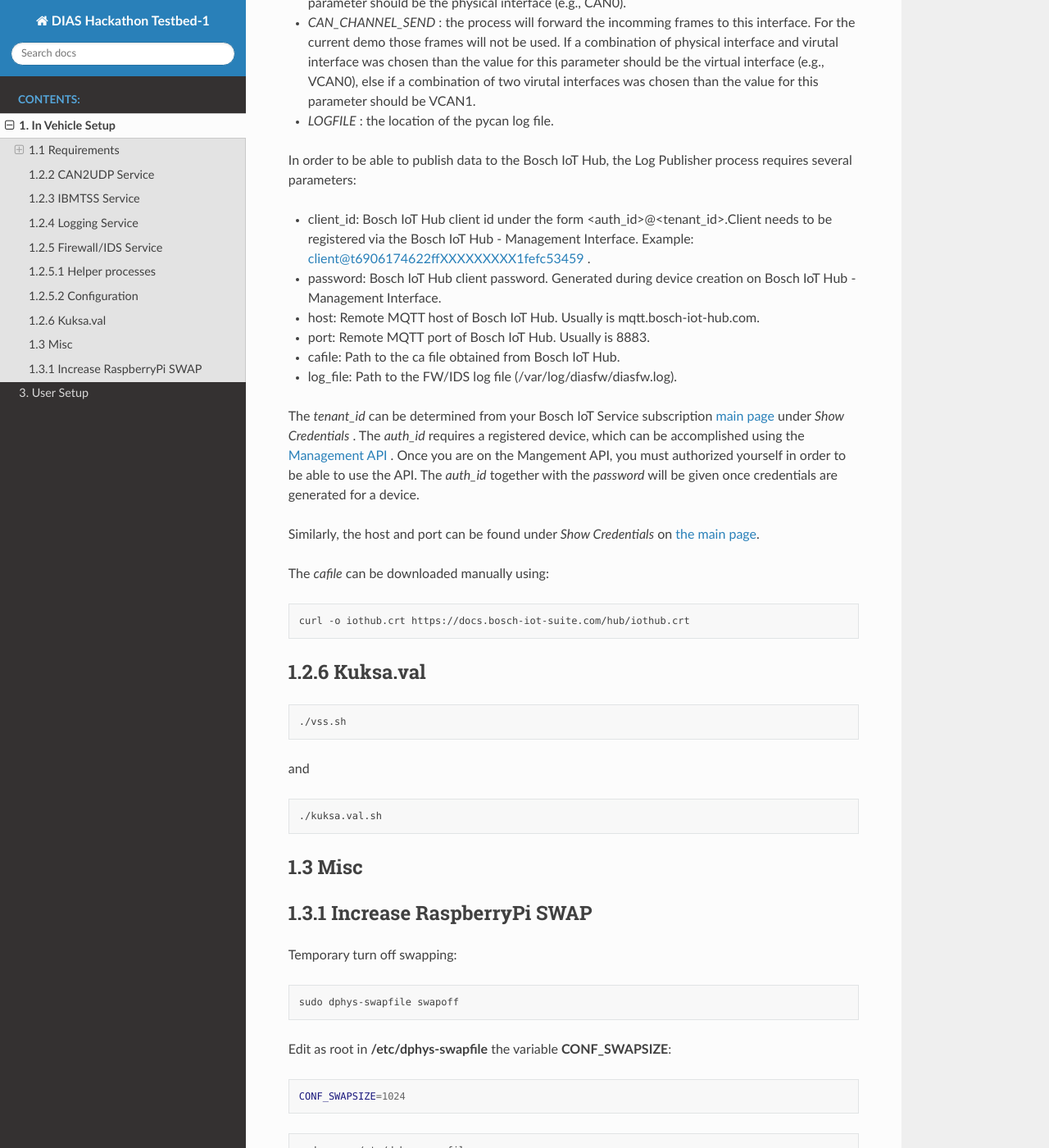
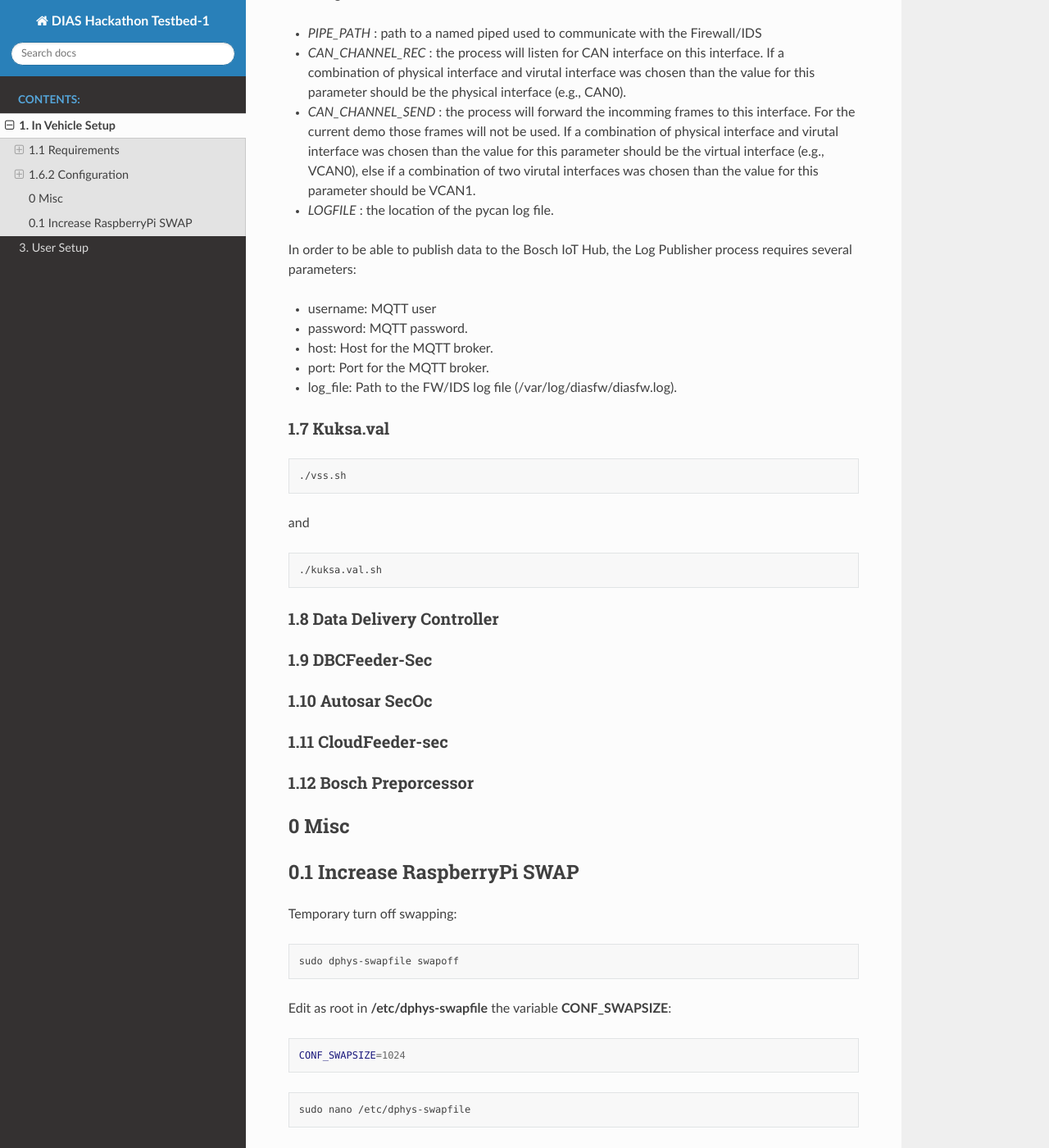
Before and after one commit to terilenard/dias-hackathon-testbed1, a Sphinx documentation site: the page built from docs/source/invehicle.rst, in a window 1280 px wide and 1400 px high, scrolled down 5155 px. Shown: the whole window at 82% size. Built offline with Sphinx 7.4.7 and the Read the Docs theme 2.0.0, drawn with Linux system fonts in a browser that asks for light colours; some of the changed text lies outside the part shown.

Commit message:
Update invehicle.rst

```diff
--- a/docs/source/invehicle.rst
+++ b/docs/source/invehicle.rst
@@ -79,7 +79,7 @@
 
 
 1.2 VCAN0 Service
-^^^^^^^^^^^^^^^^^^^
+^^^^^^^^^^^^^^^^^
 
 The **VCAN0** service is meant to create on startup the virtual CAN (vcan0) bus, and to keep it alive.
 
@@ -101,8 +101,8 @@
 
    ifconfig
 
-1.2.2 CAN2UDP Service
----------------------
+1.3 CAN2UDP Service
+^^^^^^^^^^^^^^^^^^^
 
 The *CAN2UDP* service is mandatory for the virtual box setup, but optional for the board setup. This service uses two UDP ports to create a bidirectional communication to another *CAN2UDP* service. By doing this, two CAN interfaces (two virtual CAN interfaces) can be linked together even if they are installed on different machines. *CAN2UDP* will take care that both remote CAN busses are synchronized, and frames that are sent on a local virtual bus, are also available to the remote one.
 
@@ -128,8 +128,8 @@
 * Bin file: **/usr/local/bin/can2udp**
 
 
-1.2.3 IBMTSS Service
---------------------
+1.4 IBMTSS Service
+^^^^^^^^^^^^^^^^^^
 
 The *IBMTSS* service runs a virtual Trusted Platform Module. It is used by the Logging service to sign log messages. The install script compiles the tss2 library, the tpm2-tools, the actual virtual TPM, and creates two services: one for the TPM resource manager (tpm2-abrmd.service) and the virtual TPM service (ibmtss.service). This script may take a little more time to finish.
 
@@ -144,10 +144,17 @@
 * Service ibmtss: **/etc/systemd/system/ibmtss.service**
 * Bin file ibmtss: **/usr/bin/tpm_server**
 
-1.2.4 Logging Service
----------------------
+Note: If you receive a *error DA lockout mode* in the *ibmtss* service, run the following command and restart the service:
 
-This *Logging* service uses the *IBMTSS* to generate signature for events generate by the *Firewall/IDS* service.
+.. code-block:: bash
+
+   tpm2_dictionarylockout --setup-parameters --max-tries=4294967295 --clear-lockout
+
+
+1.5 Logging Service
+^^^^^^^^^^^^^^^^^^^
+
+This *Logging* service uses the *IBMTSS* service to generate signature for events generate by the *Firewall/IDS* service.
 
 .. code-block:: bash
 
@@ -161,8 +168,8 @@
 * Logs: **/var/log/dias-logging/**
 
 
-1.2.5 Firewall/IDS Service
---------------------------
+1.6 Firewall/IDS Service
+^^^^^^^^^^^^^^^^^^^^^^^^^^
 
 The Firewall (FW) and IDS (Intrusion Detection System) basically function on the same **Rule Processing Engine** (denoted in the following as RPE). Depending on how the rules are written in it's associated **rule file**, the RPE will function as a Stateful Firewall, analyzing sequences of CAN frames based on their identifier field, or as a Intrusion Detection System, by performing a byte-level inspection in the CAN frame data field.
 
@@ -172,17 +179,17 @@
 
    ./firewall.sh
 
-1.2.5.1 Helper processes
------------------------
+1.6.1 Helper processes
+^^^^^^^^^^^^^^^^^^^^^^
 
 The Firewall/IDS process uses several additional helper processes.
 
 1. Pycan: a process that listens to a CAN interface (e.g. vcan0, /dev/can0), reading incomming frames, extracting their ID and DATA field, and then forwarding the preprocessed data, via a named pipe, to the Firewall/IDS process. The named location of the named pipe can be set in the configuration file, described in the next section.
 
-2. Log Publisher: monitors the logs produced by the FW/IDS and publishes them via MQTT to Bosch IoT Hub.
+2. Log Publisher: monitors the logs produced by the FW/IDS and publishes them via MQTT to Data Delivery Controller
 
 
-1.2.5.2 Configuration
+1.6.2 Configuration
 -----------------
 
 A configuration file is used by the Firewall/IDS process to store a set of parameters. The configuration file named *diasfw.cfg*, and can be found in */etc/diasfw/*. It contains the followings:
@@ -201,27 +208,15 @@
 
 In order to be able to publish data to the Bosch IoT Hub, the Log Publisher process requires several parameters:
 
-* client_id: Bosch IoT Hub client id under the form <auth_id>@<tenant_id>.Client needs to be registered via the Bosch IoT Hub - Management Interface. Example: client@t6906174622ffXXXXXXXXX1fefc53459 .
-* password: Bosch IoT Hub client password. Generated during device creation on Bosch IoT Hub - Management Interface.
-* host: Remote MQTT host of Bosch IoT Hub. Usually is mqtt.bosch-iot-hub.com.
-* port: Remote MQTT port of Bosch IoT Hub. Usually is 8883.
-* cafile: Path to the ca file obtained from Bosch IoT Hub.
+* username: MQTT user
+* password: MQTT password.
+* host: Host for the MQTT broker.
+* port: Port for the MQTT broker.
 * log_file: Path to the FW/IDS log file (/var/log/diasfw/diasfw.log).
 
 
-The *tenant_id* can be determined from your Bosch IoT Service subscription  `main page <https://accounts.bosch-iot-suite.com/subscriptions/>`_ under *Show Credentials* . The *auth_id* requires a registered device, which can be accomplished using the `Management API <https://apidocs.bosch-iot-suite.com/>`_ . Once you are on the Mangement API, you must authorized yourself in order to be able to use the API. The *auth_id* together with the *password* will be given once credentials are generated for a device.
-
-Similarly, the host and port can be found under *Show Credentials* on `the main page <https://accounts.bosch-iot-suite.com/subscriptions/>`_.
-
-The *cafile* can be downloaded manually using:
-
-.. code-block:: bash
-
-   curl -o iothub.crt https://docs.bosch-iot-suite.com/hub/iothub.crt
-
-
-1.2.6 Kuksa.val
----------------
+1.7 Kuksa.val
+^^^^^^^^^^^^^
 
 .. code-block:: bash
 
@@ -234,10 +229,25 @@
    ./kuksa.val.sh
 
 
-1.3 Misc
+1.8 Data Delivery Controller
+^^^^^^^^^^^^^^^^^^^^^^^^^^^^
+
+1.9 DBCFeeder-Sec
+^^^^^^^^^^^^^^^^^
+
+1.10 Autosar SecOc
+^^^^^^^^^^^^^^^^^^
+
+1.11 CloudFeeder-sec
+^^^^^^^^^^^^^^^^^^^^
+
+1.12 Bosch Preporcessor
+^^^^^^^^^^^^^^^^^^^^^^^
+
+0 Misc
 --------
 
-1.3.1 Increase RaspberryPi SWAP
+0.1 Increase RaspberryPi SWAP
 -------------------------------
 
 
```
